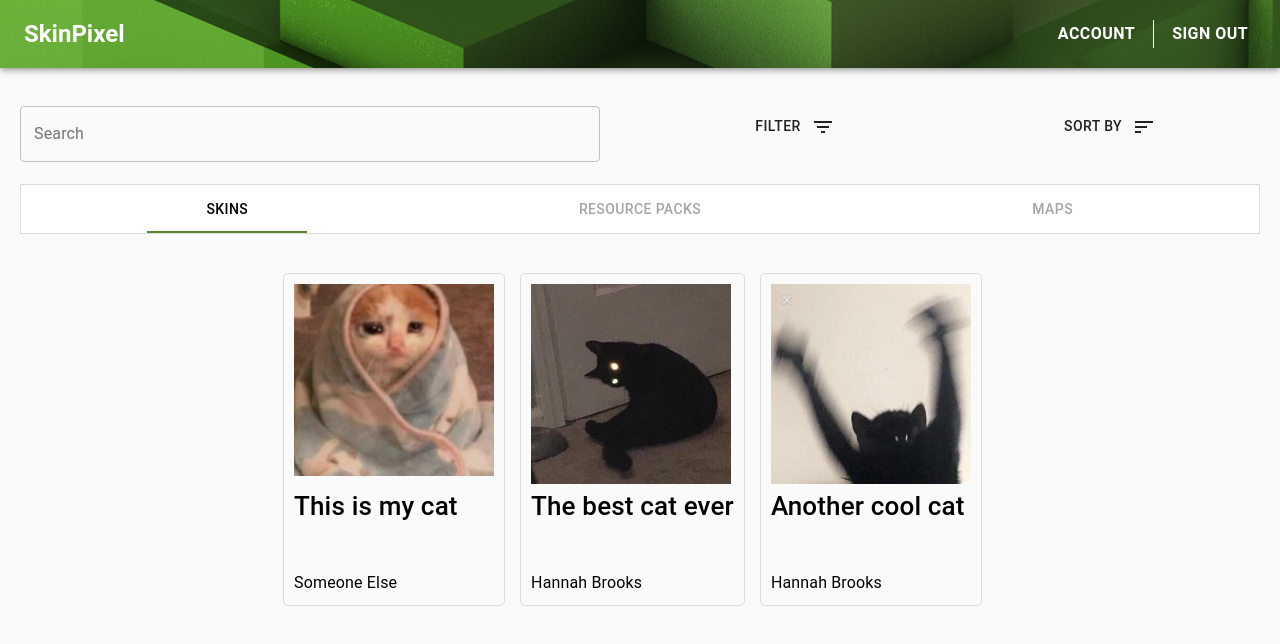
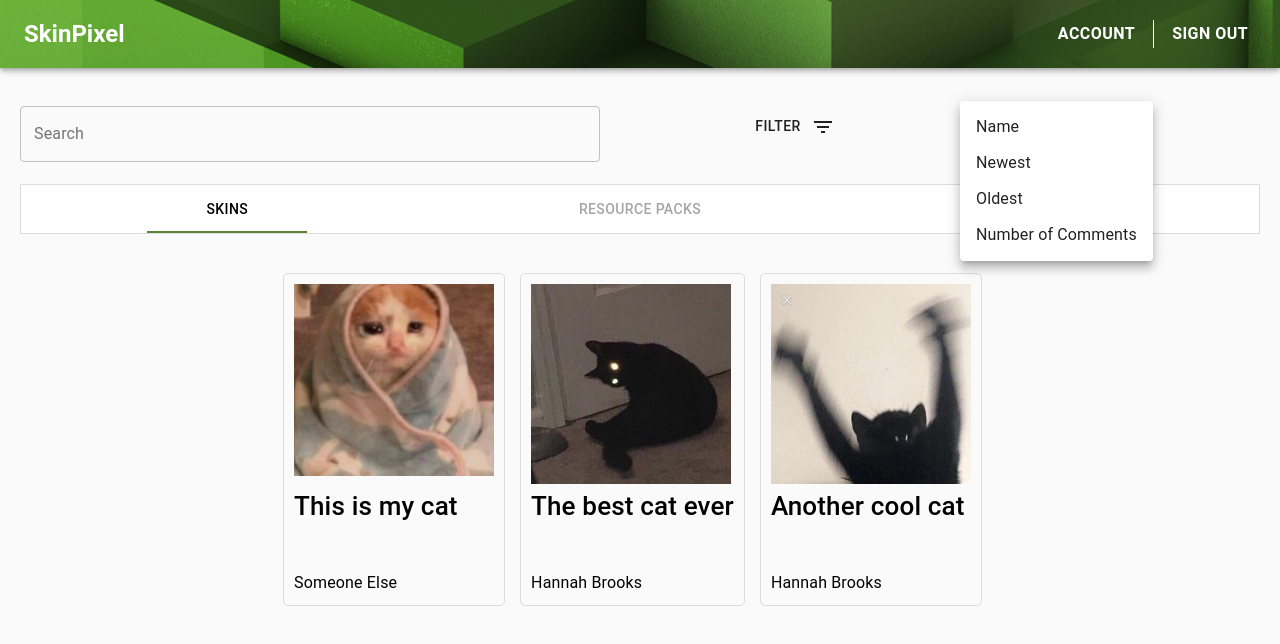
Before and after one commit to americobarros/SkinPixel, a React (Create React App) app in the folder frontend/: page / in a window 1280 px wide. Both pictures are taken after a click on the button "SORT BY". Shown: the top 644 px of the page. Built offline with nearby package versions, Linux system fonts and the light colour scheme.

Commit message:
done sort

```diff
--- a/frontend/src/dummyData.js
+++ b/frontend/src/dummyData.js
@@ -27,18 +27,18 @@ const hannahsSkins = [
         image: cat1,
         name: 'The best cat ever',
         user: hannah,
-        // comments: [
-        //     {
-        //         createdAt: 0,
-        //         user: someoneElse,
-        //         text: 'wow cool cat!'
-        //     },
-        //     {
-        //         createdAt: 1,
-        //         user: someoneElse,
-        //         text: 'i hope that cat is okay'
-        //     }
-        // ]
+        comments: [
+            {
+                createdAt: 0,
+                user: someoneElse,
+                text: 'wow cool cat!'
+            },
+            {
+                createdAt: 1,
+                user: someoneElse,
+                text: 'i hope that cat is okay'
+            }
+        ]
     },
     {
         id: 2,
@@ -46,18 +46,18 @@ const hannahsSkins = [
         image: cat2,
         name: 'Another cool cat',
         user: hannah,
-        // comments: [
-        //     {
-        //         createdAt: 0,
-        //         user: someoneElse,
-        //         text: 'Look at that cat go!'
-        //     },
-        //     {
-        //         createdAt: 1,
-        //         user: someoneElse,
-        //         text: 'Wow it looks like that cat could use a pet!'
-        //     }
-        // ]
+        comments: [
+            {
+                createdAt: 0,
+                user: someoneElse,
+                text: 'Look at that cat go!'
+            },
+            {
+                createdAt: 1,
+                user: someoneElse,
+                text: 'Wow it looks like that cat could use a pet!'
+            }
+        ]
     }
 ];
 
@@ -68,13 +68,13 @@ const theirSkins = [
         image: cat3,
         name: 'This is my cat',
         user: someoneElse,
-        // comments: [
-        //     {
-        //         createdAt: 0,
-        //         user: hannah,
-        //         text: 'OMG i love your cat'
-        //     }
-        // ]
+        comments: [
+            {
+                createdAt: 0,
+                user: hannah,
+                text: 'OMG i love your cat'
+            }
+        ]
     }
 ];
 
--- a/frontend/src/views/Landing.js
+++ b/frontend/src/views/Landing.js
@@ -12,6 +12,8 @@ import Tab from '@material-ui/core/Tab';
 import { makeStyles } from '@material-ui/core/styles';
 import Typography from '@material-ui/core/Typography';
 import Box from '@material-ui/core/Box';
+import Menu from '@material-ui/core/Menu';
+import MenuItem from '@material-ui/core/MenuItem';
 
 import '../index.css';
 import './Landing.css';
@@ -70,6 +72,7 @@ export default function Landing(props) {
   const classes = useStyles();
   const [value, setValue] = useState(0);
   const [skinsShowing, setSkinsShowing] = useState(allSkins);
+  const [anchorEl, setAnchorEl] = useState(null);
 
   function handleSearch(e) {
     const searchTerm = e.target.value;
@@ -82,6 +85,33 @@ export default function Landing(props) {
     setValue(newValue);
   };
 
+  const handleClick = (event) => {
+    setAnchorEl(event.currentTarget);
+  };
+
+  const handleClose = () => {
+    setAnchorEl(null);
+  };
+
+  function handleSort(sort) {
+    let results = [];
+    if (sort == "name") {
+      results = allSkins.sort(function(a, b) {return (a.name > b.name) ? 1 : ((b.name > a.name) ? -1 : 0);} );
+    }
+    else if (sort == "newest") {
+      results = allSkins.sort(function(a, b) {return (a.createdAt > b.createdAt) ? 1 : ((b.createdAt > a.createdAt) ? -1 : 0);} );
+    }
+    else if (sort == "oldest") {
+      results = allSkins.sort(function(a, b) {return (a.createdAt < b.createdAt) ? 1 : ((b.createdAt < a.createdAt) ? -1 : 0);} );
+    }
+    else if (sort == "comments") {
+      results = allSkins.sort(function(a, b) {return (a.comments.length > b.comments.length) ? 1 : ((b.comments.length > a.comments.length) ? -1 : 0);} );
+    }
+
+    setSkinsShowing(results);
+    handleClose();
+  }
+
   return (
     <div>
       <div id="searchFunctionality">
@@ -90,10 +120,22 @@ export default function Landing(props) {
           Filter
           <FilterListIcon className="icon"/>
         </Button>
-        <Button className="ButtonStyle">
+        <Button className="ButtonStyle" onClick={handleClick}>
           Sort By
           <SortIcon className="icon"/>
         </Button>
+        <Menu
+          id="simple-menu"
+          anchorEl={anchorEl}
+          keepMounted
+          open={Boolean(anchorEl)}
+          onClose={handleClose}
+        >
+          <MenuItem onClick={() => handleSort('name')}>Name</MenuItem>
+          <MenuItem onClick={() => handleSort('newest')}>Newest</MenuItem>
+          <MenuItem onClick={() => handleSort('oldest')}>Oldest</MenuItem>
+          <MenuItem onClick={() => handleSort('comments')}>Number of Comments</MenuItem>
+        </Menu>
       </div>
       <AppBar position="static" className={classes.root}>
         <Tabs
```
